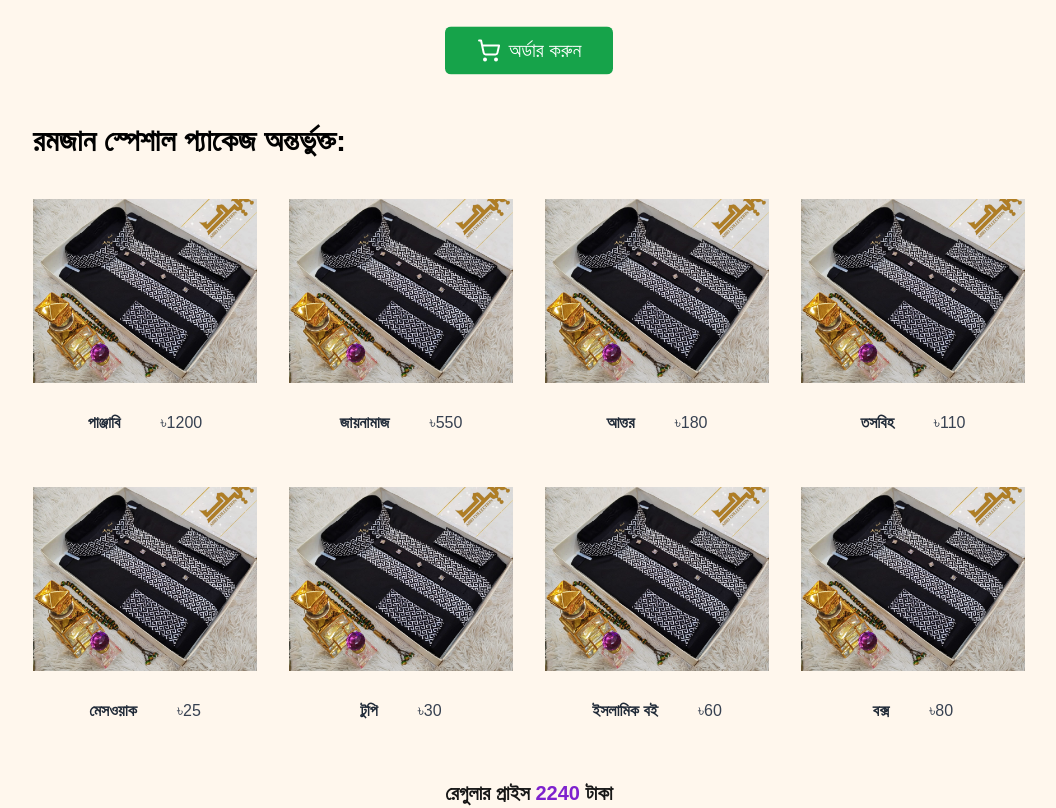
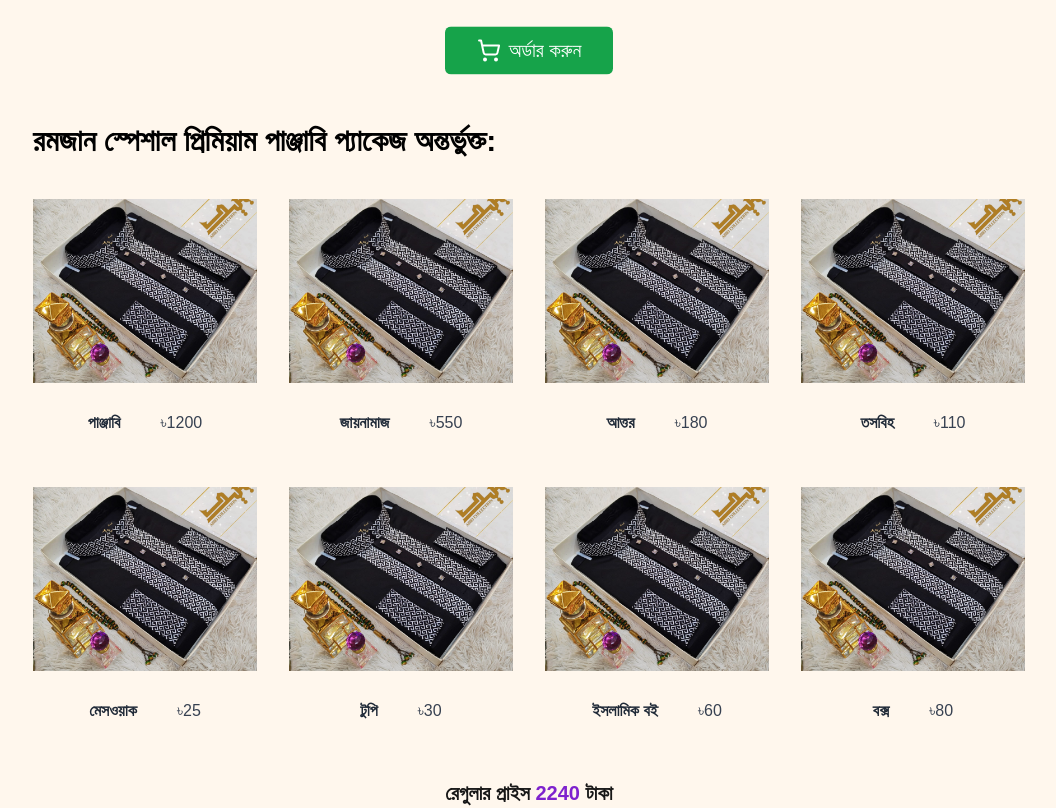
Before and after one commit to rashariful/punjabi-landing-page-frontend, a Next.js app: page / in a window 1280 px wide. Shown: the part 1300-2108 px from the top of the page, without its empty margins (111-1167 px from the left). Built offline with nearby package versions, Linux system fonts and the light colour scheme.

Commit message:
package name add

```diff
--- a/components/homePage/HomePage.tsx
+++ b/components/homePage/HomePage.tsx
@@ -148,7 +148,7 @@ const HomePage = ({ product }: { product: Product }) => {
 
                 <div className="flex justify-center">
                     <div className="">
-                        <h2 className="text-3xl font-bold mb-5 text-black">রমজান স্পেশাল প্যাকেজ অন্তর্ভুক্ত:</h2>
+                        <h2 className="text-3xl font-bold mb-5 text-black">রমজান স্পেশাল {product.title} অন্তর্ভুক্ত:</h2>
                         {/* <div className="grid grid-cols-2 md:grid-cols-3 lg:grid-cols-4">
                             {product?.details?.map((product, index) => (
                                 <div key={index} className="flex items-center text-3xl text-black">
```
